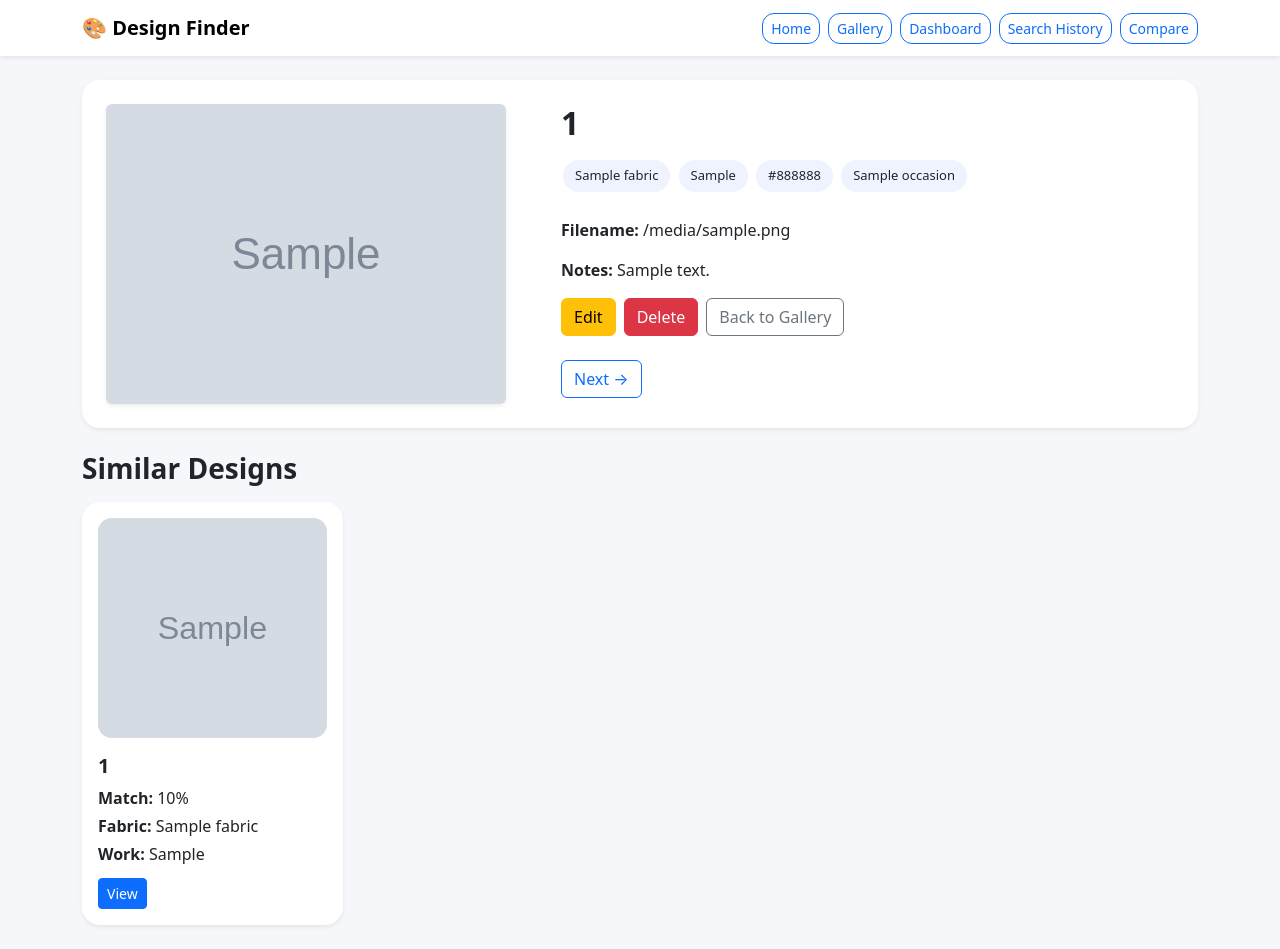
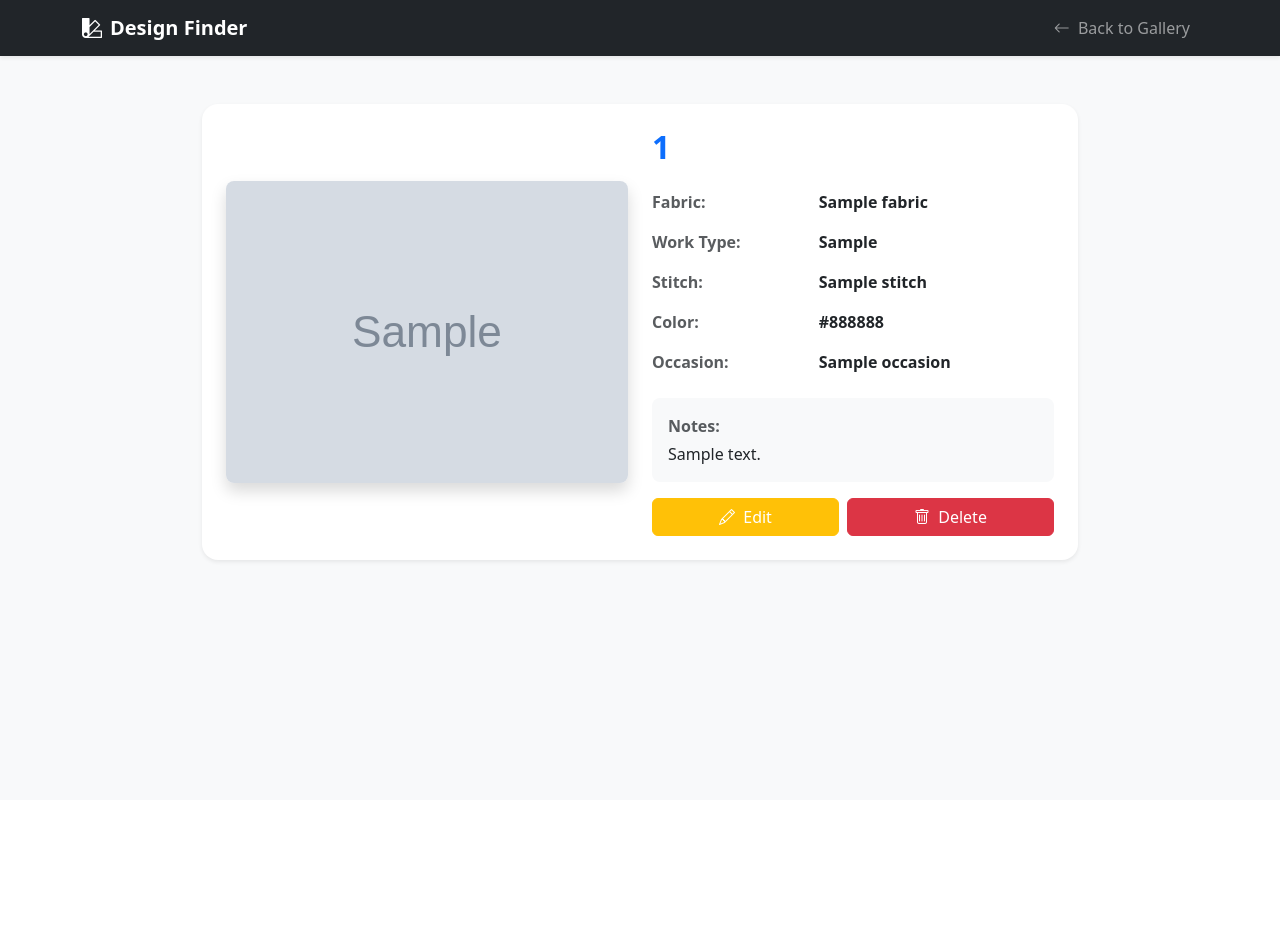
Before and after one commit to jaynavadiya0-lang/DesignFinder, a Flask app: template templates/design_detail.html in a window 1280 px wide. After the commit the page ends 563 px from the top, so only its background shows below. Run offline with Flask 3, Linux system fonts and the light colour scheme; the template is opened without the code that fills it: most values are stand-ins (such as "Sample title", 1, 10 or a date in 2020); grey boxes marked "Sample" are stand-in pictures.

Commit message:
Update design_detail.html

```diff
--- a/templates/design_detail.html
+++ b/templates/design_detail.html
@@ -3,106 +3,69 @@
 <head>
     <meta charset="UTF-8">
     <meta name="viewport" content="width=device-width, initial-scale=1.0">
-    <title>Design Detail</title>
-    <link href="https://cdn.jsdelivr.net/npm/bootstrap@5.3.3/dist/css/bootstrap.min.css" rel="stylesheet">
-    <style>
-        body{ background:#f5f7fb; }
-        .main-card{ border:0; border-radius:18px; }
-        .thumb{
-            width:100%;
-            height:220px;
-            object-fit:cover;
-            border-radius:14px;
-            background:#eee;
-        }
-        .nav-btn{ border-radius:12px; }
-        .pill{
-            display:inline-block;
-            padding:6px 12px;
-            border-radius:999px;
-            background:#eef3ff;
-            font-size:13px;
-            margin:2px;
-        }
-    </style>
+    <title>{{ design.design_id }} - Details</title>
+    <link href="https://cdn.jsdelivr.net/npm/bootstrap@5.3.0/dist/css/bootstrap.min.css" rel="stylesheet">
+    <link rel="stylesheet" href="https://cdn.jsdelivr.net/npm/bootstrap-icons@1.11.0/font/bootstrap-icons.css">
 </head>
-<body>
+<body class="bg-light">
 
-<nav class="navbar navbar-expand-lg bg-white shadow-sm">
-    <div class="container">
-        <a class="navbar-brand fw-bold" href="/">🎨 Design Finder</a>
-        <div class="d-flex flex-wrap gap-2">
-            <a href="/" class="btn btn-outline-primary btn-sm nav-btn">Home</a>
-            <a href="/gallery" class="btn btn-outline-primary btn-sm nav-btn">Gallery</a>
-            <a href="/dashboard" class="btn btn-outline-primary btn-sm nav-btn">Dashboard</a>
-            <a href="/search-history" class="btn btn-outline-primary btn-sm nav-btn">Search History</a>
-            <a href="/compare" class="btn btn-outline-primary btn-sm nav-btn">Compare</a>
+    <nav class="navbar navbar-expand-lg navbar-dark bg-dark sticky-top shadow-sm">
+        <div class="container">
+            <a class="navbar-brand fw-bold" href="/"><i class="bi bi-palette2 me-2"></i>Design Finder</a>
+            <div class="navbar-nav ms-auto">
+                <a class="nav-link" href="/gallery"><i class="bi bi-arrow-left me-1"></i> Back to Gallery</a>
+            </div>
         </div>
-    </div>
-</nav>
+    </nav>
 
-<div class="container py-4">
-    <div class="card main-card shadow-sm mb-4">
-        <div class="card-body p-4">
-            <div class="row g-4 align-items-start">
-                <div class="col-md-5">
-                    <img src="/database/{{ design.filename }}" class="img-fluid rounded shadow-sm" alt="{{ design.filename }}">
+    <div class="container my-5" style="max-width: 900px;">
+        <div class="card p-4 border-0 shadow-sm rounded-4 bg-white">
+            <div class="row align-items-center g-4">
+                <div class="col-md-6 text-center">
+                    <img src="{{ design.image_url if design.image_url else url_for('database_file', filename=design.filename) }}" class="img-fluid rounded-3 shadow" style="max-height: 400px; width: 100%; object-fit: cover;">
                 </div>
+                <div class="col-md-6">
+                    <h2 class="fw-bold text-primary mb-3">{{ design.design_id }}</h2>
+                    <table class="table table-borderless fs-6">
+                        <tbody>
+                            <tr>
+                                <th class="ps-0 text-muted">Fabric:</th>
+                                <td class="fw-bold">{{ design.fabric or 'N/A' }}</td>
+                            </tr>
+                            <tr>
+                                <th class="ps-0 text-muted">Work Type:</th>
+                                <td class="fw-bold">{{ design.work_type or 'N/A' }}</td>
+                            </tr>
+                            <tr>
+                                <th class="ps-0 text-muted">Stitch:</th>
+                                <td class="fw-bold">{{ design.stitch or 'N/A' }}</td>
+                            </tr>
+                            <tr>
+                                <th class="ps-0 text-muted">Color:</th>
+                                <td class="fw-bold">{{ design.color or 'N/A' }}</td>
+                            </tr>
+                            <tr>
+                                <th class="ps-0 text-muted">Occasion:</th>
+                                <td class="fw-bold">{{ design.occasion or 'N/A' }}</td>
+                            </tr>
+                        </tbody>
+                    </table>
 
-                <div class="col-md-7">
-                    <h2 class="fw-bold mb-3">{{ design.design_id }}</h2>
+                    {% if design.notes %}
+                    <div class="p-3 bg-light rounded-3 mb-3">
+                        <strong class="d-block text-muted mb-1">Notes:</strong>
+                        <span>{{ design.notes }}</span>
+                    </div>
+                    {% endif %}
 
-                    {% if design.fabric %}<div class="pill">{{ design.fabric }}</div>{% endif %}
-                    {% if design.work_type %}<div class="pill">{{ design.work_type }}</div>{% endif %}
-                    {% if design.color %}<div class="pill">{{ design.color }}</div>{% endif %}
-                    {% if design.occasion %}<div class="pill">{{ design.occasion }}</div>{% endif %}
-
-                    <div class="mt-4">
-                        <p><strong>Filename:</strong> {{ design.filename }}</p>
-                        {% if design.notes %}<p><strong>Notes:</strong> {{ design.notes }}</p>{% endif %}
-                    </div>
-
-                    <div class="d-flex gap-2 flex-wrap mt-3">
-                        <a href="/edit/{{ design.filename }}" class="btn btn-warning">Edit</a>
-                        <a href="/delete/{{ design.filename }}" class="btn btn-danger" onclick="return confirm('Delete this design?')">Delete</a>
-                        <a href="/gallery" class="btn btn-outline-secondary">Back to Gallery</a>
-                    </div>
-
-                    <div class="d-flex gap-2 flex-wrap mt-4">
-                        {% if previous_design %}
-                            <a href="/design/{{ previous_design.filename }}" class="btn btn-outline-primary">← Previous</a>
-                        {% endif %}
-                        {% if next_design %}
-                            <a href="/design/{{ next_design.filename }}" class="btn btn-outline-primary">Next →</a>
-                        {% endif %}
+                    <div class="d-flex gap-2">
+                        <a href="/edit/{{ design.filename }}" class="btn btn-warning text-white flex-fill"><i class="bi bi-pencil me-1"></i> Edit</a>
+                        <a href="/delete/{{ design.filename }}" class="btn btn-danger flex-fill" onclick="return confirm('Delete design?')"><i class="bi bi-trash me-1"></i> Delete</a>
                     </div>
                 </div>
             </div>
         </div>
     </div>
 
-    <h3 class="fw-bold mb-3">Similar Designs</h3>
-    <div class="row g-4">
-        {% for item in similar_designs %}
-        <div class="col-md-4 col-lg-3">
-            <div class="card main-card shadow-sm h-100">
-                <div class="card-body">
-                    <img src="/database/{{ item.filename }}" class="thumb mb-3" alt="{{ item.filename }}">
-                    <h5 class="fw-bold">{{ item.design_id }}</h5>
-                    <p class="mb-1"><strong>Match:</strong> {{ item.score }}%</p>
-                    {% if item.fabric %}<p class="mb-1"><strong>Fabric:</strong> {{ item.fabric }}</p>{% endif %}
-                    {% if item.work_type %}<p class="mb-1"><strong>Work:</strong> {{ item.work_type }}</p>{% endif %}
-                    <a href="/design/{{ item.filename }}" class="btn btn-primary btn-sm mt-2">View</a>
-                </div>
-            </div>
-        </div>
-        {% else %}
-        <div class="col-12">
-            <div class="alert alert-info">No similar designs found.</div>
-        </div>
-        {% endfor %}
-    </div>
-</div>
-
 </body>
 </html>
```
